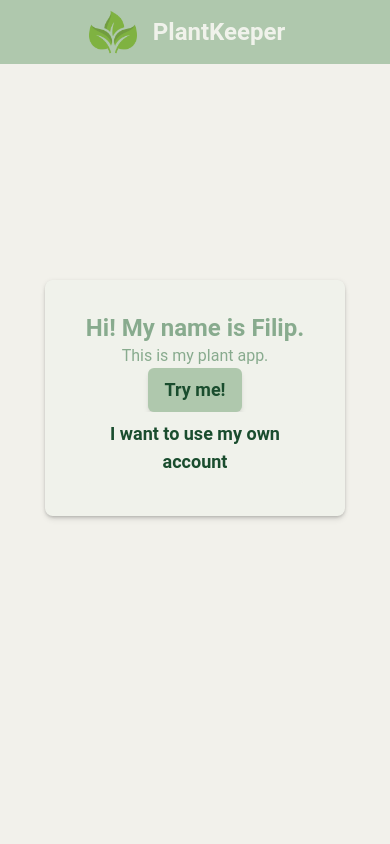
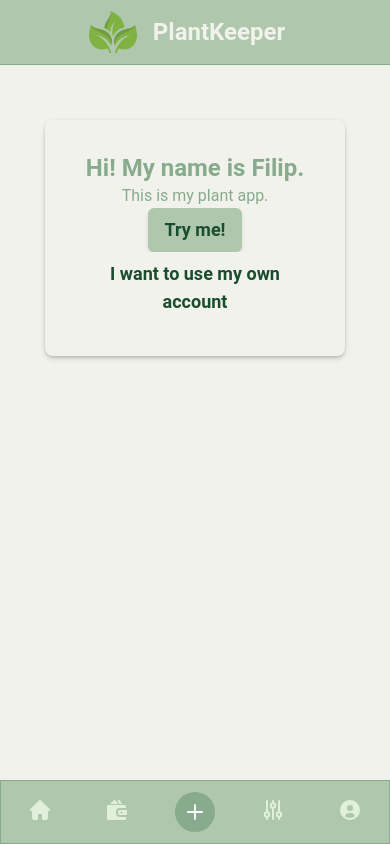
Before and after one commit to FilipZmija/PlantKeeper-frontend, a React (Create React App) app: page / in a window 390 px wide. Built offline with nearby package versions, Linux system fonts and the light colour scheme.

Commit message:
Minor changes to multiple components, add missing types

```diff
--- a/src/App.css
+++ b/src/App.css
@@ -3,7 +3,7 @@ body {
   height: 100%;
   margin: 0;
   padding: 0;
-  background-color: #f2f1eb;
+  background-color: #f0f2eb;
 }
 body {
   display: flex;
--- a/src/App.tsx
+++ b/src/App.tsx
@@ -6,10 +6,14 @@ import MainView from "./Plants/MainView";
 import NavBar from "./NavBar";
 import axios from "axios";
 import { login } from "./redux/authSlice";
+import SpeedDialMenu from "./SpeedDail";
+import BottomNavigation from "./BottomNavigation";
+import { useWindowSize } from "./hooks/Size";
 export default function App() {
   const dispatch = useAppDispatch();
   const token = useAppSelector((state) => state.auth.token);
   const [loading, setLoading] = React.useState(true);
+
   useEffect(() => {
     const exisitngToken = localStorage.getItem("token");
     if (exisitngToken)
@@ -38,7 +42,11 @@ export default function App() {
   return !loading ? (
     <div className="flex flex-col h-screen">
       <NavBar />
-      {token ? <MainView /> : <Login />}
+      <div className="mt-16">
+        {token ? <MainView /> : <Login />}
+        <SpeedDialMenu className="hidden lg:block" />
+      </div>
+      <BottomNavigation className="block lg:hidden " />
     </div>
   ) : (
     <></>
--- /dev/null
+++ b/src/BottomNavigation.tsx
@@ -0,0 +1,151 @@
+import React from "react";
+type TBottomNavigationProps = {
+  className?: string;
+};
+export default function BottomNavigation({
+  className,
+}: TBottomNavigationProps) {
+  return (
+    <div
+      className={`fixed z-50 w-full h-16 max-w-3xl -translate-x-1/2 bg-green border border-dark-green bottom-0 left-1/2 ${className}`}
+    >
+      <div className="grid h-full max-w-3xl grid-cols-5 mx-auto">
+        <button
+          data-tooltip-target="tooltip-home"
+          type="button"
+          className="inline-flex flex-col items-center justify-center px-5  hover:bg-dark-green group"
+        >
+          <svg
+            className="w-5 h-5 mb-1 text-lightgreen group-hover:text-text-green"
+            aria-hidden="true"
+            xmlns="http://www.w3.org/2000/svg"
+            fill="currentColor"
+            viewBox="0 0 20 20"
+          >
+            <path d="m19.707 9.293-2-2-7-7a1 1 0 0 0-1.414 0l-7 7-2 2a1 1 0 0 0 1.414 1.414L2 10.414V18a2 2 0 0 0 2 2h3a1 1 0 0 0 1-1v-4a1 1 0 0 1 1-1h2a1 1 0 0 1 1 1v4a1 1 0 0 0 1 1h3a2 2 0 0 0 2-2v-7.586l.293.293a1 1 0 0 0 1.414-1.414Z" />
+          </svg>
+          <span className="sr-only">Home</span>
+        </button>
+        <div
+          id="tooltip-home"
+          role="tooltip"
+          className="absolute z-10 invisible inline-block px-3 py-2 text-sm font-medium text-white transition-opacity duration-300 bg-gray-900 rounded-lg shadow-sm opacity-0 tooltip dark:bg-gray-700"
+        >
+          Home
+          <div className="tooltip-arrow" data-popper-arrow></div>
+        </div>
+        <button
+          data-tooltip-target="tooltip-wallet"
+          type="button"
+          className="inline-flex flex-col items-center justify-center px-5 hover:bg-dark-green group"
+        >
+          <svg
+            className="w-5 h-5 mb-1 text-lightgreen group-hover:text-text-green"
+            aria-hidden="true"
+            xmlns="http://www.w3.org/2000/svg"
+            fill="currentColor"
+            viewBox="0 0 20 20"
+          >
+            <path d="M11.074 4 8.442.408A.95.95 0 0 0 7.014.254L2.926 4h8.148ZM9 13v-1a4 4 0 0 1 4-4h6V6a1 1 0 0 0-1-1H1a1 1 0 0 0-1 1v13a1 1 0 0 0 1 1h17a1 1 0 0 0 1-1v-2h-6a4 4 0 0 1-4-4Z" />
+            <path d="M19 10h-6a2 2 0 0 0-2 2v1a2 2 0 0 0 2 2h6a1 1 0 0 0 1-1v-3a1 1 0 0 0-1-1Zm-4.5 3.5a1 1 0 1 1 0-2 1 1 0 0 1 0 2ZM12.62 4h2.78L12.539.41a1.086 1.086 0 1 0-1.7 1.352L12.62 4Z" />
+          </svg>
+          <span className="sr-only">Wallet</span>
+        </button>
+        <div
+          id="tooltip-wallet"
+          role="tooltip"
+          className="absolute z-10 invisible inline-block px-3 py-2 text-sm font-medium text-white transition-opacity duration-300 bg-gray-900 rounded-lg shadow-sm opacity-0 tooltip dark:bg-gray-700"
+        >
+          Wallet
+          <div className="tooltip-arrow" data-popper-arrow></div>
+        </div>
+        <div className="flex items-center justify-center">
+          <button
+            data-tooltip-target="tooltip-new"
+            type="button"
+            className="inline-flex items-center justify-center w-10 h-10 font-medium bg-dark-green rounded-full hover:bg-text-green group focus:ring-4 focus:ring-text-green focus:outline-none"
+          >
+            <svg
+              className="w-4 h-4 text-white"
+              aria-hidden="true"
+              xmlns="http://www.w3.org/2000/svg"
+              fill="none"
+              viewBox="0 0 18 18"
+            >
+              <path
+                stroke="currentColor"
+                stroke-linecap="round"
+                stroke-linejoin="round"
+                stroke-width="2"
+                d="M9 1v16M1 9h16"
+              />
+            </svg>
+            <span className="sr-only">New item</span>
+          </button>
+        </div>
+        <div
+          id="tooltip-new"
+          role="tooltip"
+          className="absolute z-10 invisible inline-block px-3 py-2 text-sm font-medium text-white transition-opacity duration-300 bg-gray-900 rounded-lg shadow-sm opacity-0 tooltip dark:bg-gray-700"
+        >
+          Create new item
+          <div className="tooltip-arrow" data-popper-arrow></div>
+        </div>
+        <button
+          data-tooltip-target="tooltip-settings"
+          type="button"
+          className="inline-flex flex-col items-center justify-center px-5 hover:bg-dark-green group"
+        >
+          <svg
+            className="w-5 h-5 mb-1 text-lightgreen group-hover:text-text-green"
+            aria-hidden="true"
+            xmlns="http://www.w3.org/2000/svg"
+            fill="none"
+            viewBox="0 0 20 20"
+          >
+            <path
+              stroke="currentColor"
+              stroke-linecap="round"
+              stroke-linejoin="round"
+              stroke-width="2"
+              d="M4 12.25V1m0 11.25a2.25 2.25 0 0 0 0 4.5m0-4.5a2.25 2.25 0 0 1 0 4.5M4 19v-2.25m6-13.5V1m0 2.25a2.25 2.25 0 0 0 0 4.5m0-4.5a2.25 2.25 0 0 1 0 4.5M10 19V7.75m6 4.5V1m0 11.25a2.25 2.25 0 1 0 0 4.5 2.25 2.25 0 0 0 0-4.5ZM16 19v-2"
+            />
+          </svg>
+          <span className="sr-only">Settings</span>
+        </button>
+        <div
+          id="tooltip-settings"
+          role="tooltip"
+          className="absolute z-10 invisible inline-block px-3 py-2 text-sm font-medium text-white transition-opacity duration-300 bg-gray-900 rounded-lg shadow-sm opacity-0 tooltip dark:bg-gray-700"
+        >
+          Settings
+          <div className="tooltip-arrow" data-popper-arrow></div>
+        </div>
+        <button
+          data-tooltip-target="tooltip-profile"
+          type="button"
+          className="inline-flex flex-col items-center justify-center px-5 hover:bg-dark-green group"
+        >
+          <svg
+            className="w-5 h-5 mb-1 text-lightgreen group-hover:text-text-green"
+            aria-hidden="true"
+            xmlns="http://www.w3.org/2000/svg"
+            fill="currentColor"
+            viewBox="0 0 20 20"
+          >
+            <path d="M10 0a10 10 0 1 0 10 10A10.011 10.011 0 0 0 10 0Zm0 5a3 3 0 1 1 0 6 3 3 0 0 1 0-6Zm0 13a8.949 8.949 0 0 1-4.951-1.488A3.987 3.987 0 0 1 9 13h2a3.987 3.987 0 0 1 3.951 3.512A8.949 8.949 0 0 1 10 18Z" />
+          </svg>
+          <span className="sr-only">Profile</span>
+        </button>
+        <div
+          id="tooltip-profile"
+          role="tooltip"
+          className="absolute z-10 invisible inline-block px-3 py-2 text-sm font-medium text-white transition-opacity duration-300 bg-gray-900 rounded-lg shadow-sm opacity-0 tooltip dark:bg-gray-700"
+        >
+          Profile
+          <div className="tooltip-arrow" data-popper-arrow></div>
+        </div>
+      </div>
+    </div>
+  );
+}
--- a/src/NavBar.tsx
+++ b/src/NavBar.tsx
@@ -31,22 +31,25 @@ export default function NavBar() {
   };
 
   return (
-    <Disclosure as="nav" className="bg-green">
+    <Disclosure
+      as="nav"
+      className="bg-green fixed w-full z-50 border-b-[1px] border-dark-green"
+    >
       {
         <>
-          <div className="mx-auto max-w-7xl px-2 sm:px-6 lg:px-8">
-            <div className="relative flex h-16 items-center justify-between">
-              <div className="absolute inset-y-0 left-0 flex items-center sm:hidden"></div>
+          <div className="mx-auto max-w-7xl px-2 sm:px-6 lg:px-8 ">
+            <div className="relatie flex h-16 items-center justify-between">
+              <div className="absolute inset-y-0 left-0 flex items-center xs:hidden"></div>
               <div
                 className={`flex flex-1 items-center justify-center ${
-                  token && "sm:justify-start"
+                  token && "lg:justify-start"
                 }`}
               >
                 <img className="h-12 w-auto" src={icon} alt="Your Company" />
                 <h2 className="text-2xl font-bold text-light-mint mx-4">
                   PlantKeeper
                 </h2>
-                <div className="hidden sm:ml-6 sm:block">
+                <div className="hidden sm:ml-6 lg:block">
                   <div className="flex space-x-4">
                     {token &&
                       navigation.map((item, index) => (
--- a/src/SpeedDail.tsx
+++ b/src/SpeedDail.tsx
@@ -1,7 +1,9 @@
 import React, { useState } from "react";
 import Modal from "./Identification/IdentificationDialog";
-
-const SpeedDial: React.FC = () => {
+type TSpeedDailProps = {
+  className?: string;
+};
+const SpeedDial = ({ className }: TSpeedDailProps) => {
   const [isOpen, setIsOpen] = useState(false);
   const [isModalOpen, setIsModalOpen] = useState(false);
   const closeModal = () => {
@@ -19,7 +21,7 @@ const SpeedDial: React.FC = () => {
   return (
     <>
       <Modal isOpen={isModalOpen} onClose={closeModal} />
-      <div className="fixed end-28 bottom-14 group">
+      <div className={`fixed end-28 bottom-14 group ${className}`}>
         <div
           id="speed-dial-menu-default"
           className={`flex flex-col items-center ${
@@ -65,7 +67,7 @@ const SpeedDial: React.FC = () => {
           onClick={toggleMenu}
           aria-controls="speed-dial-menu-default"
           aria-expanded={isOpen}
-          className="flex items-center justify-center text-white bg-blue-700 rounded-full w-14 h-14 hover:bg-blue-800 dark:bg-blue-600 dark:hover:bg-blue-700 focus:ring-4 focus:ring-blue-300 focus:outline-none dark:focus:ring-blue-800"
+          className="flex items-center justify-center text-white bg-dark-green rounded-full w-14 h-14 hover:bg-text-green ring-0 focus:ring-4 focus:ring-green focus:outline-none"
         >
           <svg
             className={`w-5 h-5 transition-transform ${
--- a/src/types/plants.ts
+++ b/src/types/plants.ts
@@ -3,7 +3,7 @@ export type TPlant = {
   name: string;
   apiId?: string;
   commonName?: string;
-  avaibility?: string;
+  availability?: string;
   lightTolerated?: string;
   lightIdeal?: string;
   temperatureMax?: number;
```
